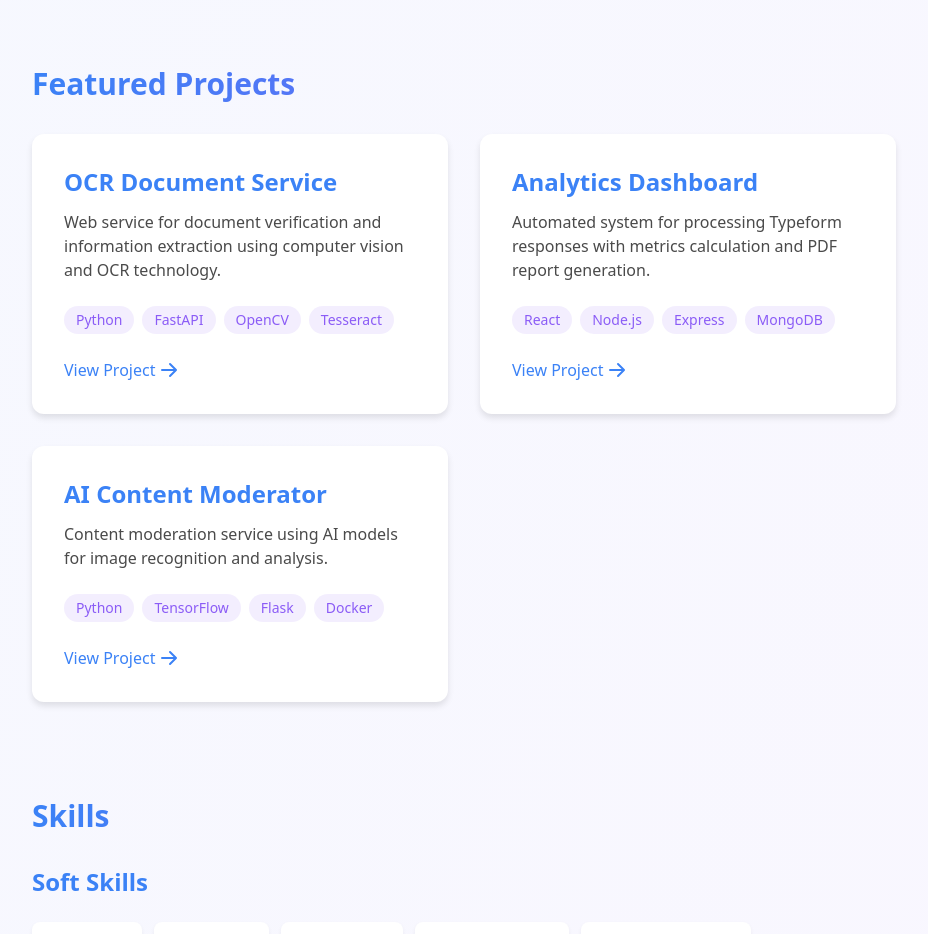
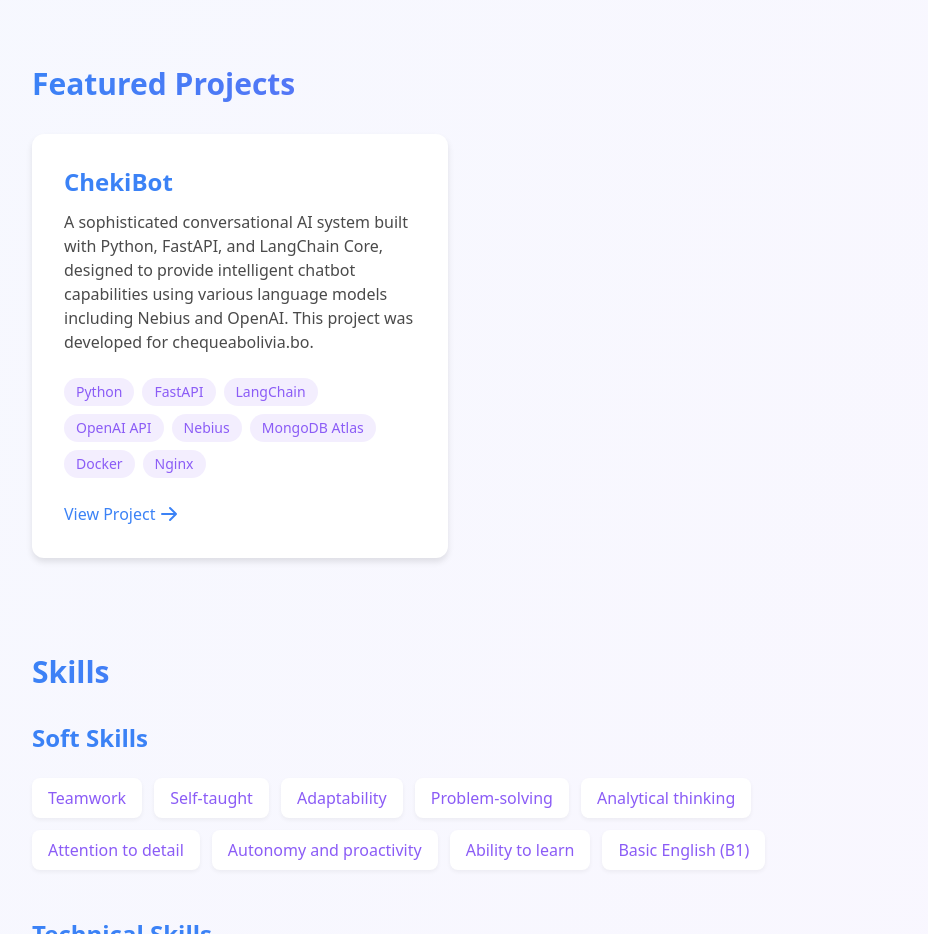
Before and after one commit to willypaz243/willypaz243.github.io, an Astro site: page / in a window 1280 px wide. Shown: the part 1640-2574 px from the top of the page, without its empty margins (176-1104 px from the left). Built offline with nearby package versions, Linux system fonts and the light colour scheme; Astro itself is replaced by a stand-in of ours.

Commit message:
docs: update projects section with new projects and filter out placeholder links

```diff
--- a/src/components/Projects.astro
+++ b/src/components/Projects.astro
@@ -1,30 +1,84 @@
 ---
 const projects = [
   {
-    title: "OCR Document Service",
-    description: "Web service for document verification and information extraction using computer vision and OCR technology.",
-    technologies: ["Python", "FastAPI", "OpenCV", "Tesseract"],
-    link: "#"
+    title: "ChekiBot",
+    description:
+      "A sophisticated conversational AI system built with Python, FastAPI, and LangChain Core, designed to provide intelligent chatbot capabilities using various language models including Nebius and OpenAI. This project was developed for chequeabolivia.bo.",
+    technologies: [
+      "Python",
+      "FastAPI",
+      "LangChain",
+      "OpenAI API",
+      "Nebius",
+      "MongoDB Atlas",
+      "Docker",
+      "Nginx",
+    ],
+    link: "https://chekibot.chequeabolivia.bo/",
   },
   {
-    title: "Analytics Dashboard",
-    description: "Automated system for processing Typeform responses with metrics calculation and PDF report generation.",
-    technologies: ["React", "Node.js", "Express", "MongoDB"],
-    link: "#"
+    title: "Cappuchino AI",
+    description:
+      "Un chatbot con capacidades agenticas para la consulta de horarios y organización de horarios en la facultad de ciencia y tecnología de la Universidad Mayor se San Simón",
+    technologies: [
+      "React",
+      "Node.js",
+      "Python",
+      "FastAPI",
+      "LangChain",
+      "PostgreSQL",
+      "Docker",
+      "Nginx",
+      "MCP (Model context Protocol)",
+    ],
+    link: "#",
   },
   {
-    title: "AI Content Moderator",
-    description: "Content moderation service using AI models for image recognition and analysis.",
-    technologies: ["Python", "TensorFlow", "Flask", "Docker"],
-    link: "#"
-  }
+    title: "OCR para documentos de identidad",
+    description:
+      "Un servicio de ocr para la extracción de datos de documentos de identidad.",
+    technologies: [
+      "React",
+      "Node.js",
+      "FastAPI",
+      "Python",
+      "PyTorch",
+      "Tesseract",
+      "Docker",
+      "Nginx",
+    ],
+    link: "#",
+  },
+  {
+    title: "Buscador semántico",
+    description:
+      "Un buscador semántico basado en embeddings para la búsqueda de productos y servicios",
+    technologies: [
+      "React",
+      "Node.js",
+      "Python",
+      "FastAPI",
+      "LangChain",
+      "PostgreSQL",
+      "Docker",
+      "Nginx",
+    ],
+    link: "#",
+  },
 ];
 ---
 
 <section class="mb-16">
-  <h2 class="text-3xl font-bold mb-8 bg-gradient-to-r from-accent-blue-light to-accent-purple-light dark:from-accent-blue-dark dark:to-accent-purple-dark text-transparent bg-clip-text">Featured Projects</h2>
+  <h2
+    class="text-3xl font-bold mb-8 bg-gradient-to-r from-accent-blue-light to-accent-purple-light dark:from-accent-blue-dark dark:to-accent-purple-dark text-transparent bg-clip-text"
+  >
+    Featured Projects
+  </h2>
   <div class="grid grid-cols-1 md:grid-cols-2 gap-8">
-    {projects.map(project => (
+    {
+      projects
+        .filter((p) => p.link !== "#")
+        .map((project) => (
           <article class="p-8 rounded-xl bg-white dark:bg-gray-800 shadow-card hover:shadow-lg transition-all transform hover:-translate-y-1">
             <h3 class="text-2xl font-semibold mb-3 text-accent-blue-light dark:text-accent-blue-dark">
               {project.title}
@@ -33,7 +87,7 @@ const projects = [
               {project.description}
             </p>
             <div class="flex flex-wrap gap-2 mb-6">
-          {project.technologies.map(tech => (
+              {project.technologies.map((tech) => (
                 <span class="px-3 py-1 text-sm rounded-full bg-accent-purple-light/10 dark:bg-accent-purple-dark/10 text-accent-purple-light dark:text-accent-purple-dark">
                   {tech}
                 </span>
@@ -42,13 +96,24 @@ const projects = [
             <a
               href={project.link}
               class="inline-flex items-center text-accent-blue-light dark:text-accent-blue-dark hover:text-accent-purple-light dark:hover:text-accent-purple-dark transition-colors"
+              target="_blank"
             >
               View Project
-          <svg xmlns="http://www.w3.org/2000/svg" class="h-5 w-5 ml-1" viewBox="0 0 20 20" fill="currentColor">
-            <path fill-rule="evenodd" d="M10.293 3.293a1 1 0 011.414 0l6 6a1 1 0 010 1.414l-6 6a1 1 0 01-1.414-1.414L14.586 11H3a1 1 0 110-2h11.586l-4.293-4.293a1 1 0 010-1.414z" clip-rule="evenodd" />
+              <svg
+                xmlns="http://www.w3.org/2000/svg"
+                class="h-5 w-5 ml-1"
+                viewBox="0 0 20 20"
+                fill="currentColor"
+              >
+                <path
+                  fill-rule="evenodd"
+                  d="M10.293 3.293a1 1 0 011.414 0l6 6a1 1 0 010 1.414l-6 6a1 1 0 01-1.414-1.414L14.586 11H3a1 1 0 110-2h11.586l-4.293-4.293a1 1 0 010-1.414z"
+                  clip-rule="evenodd"
+                />
               </svg>
             </a>
           </article>
-    ))}
+        ))
+    }
   </div>
 </section>
```
Lines whose indentation alone changed are shown as unchanged.
